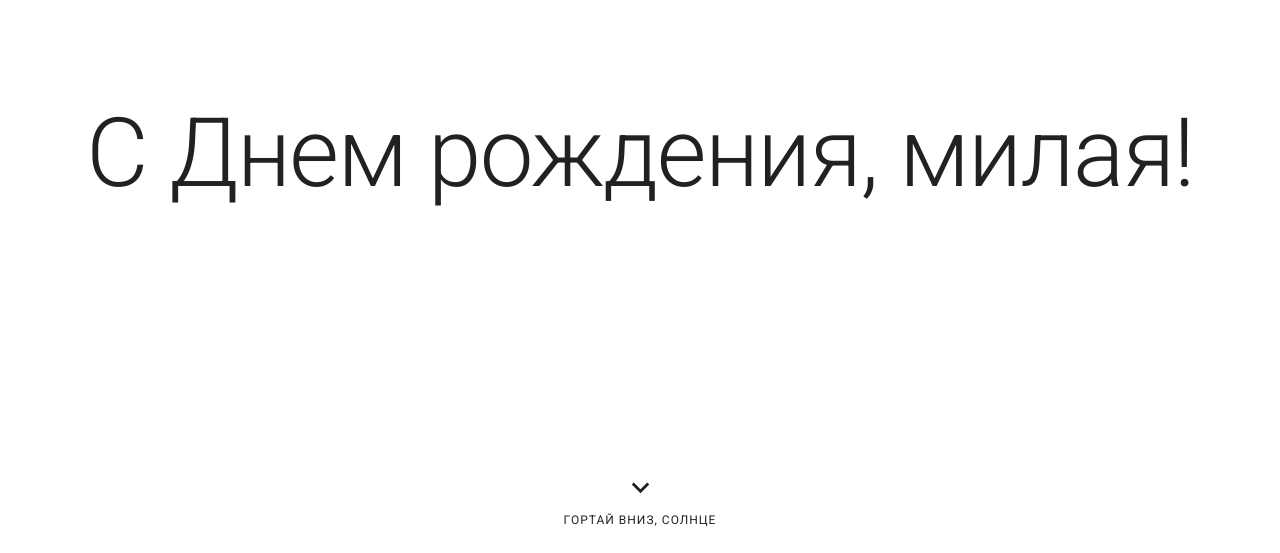
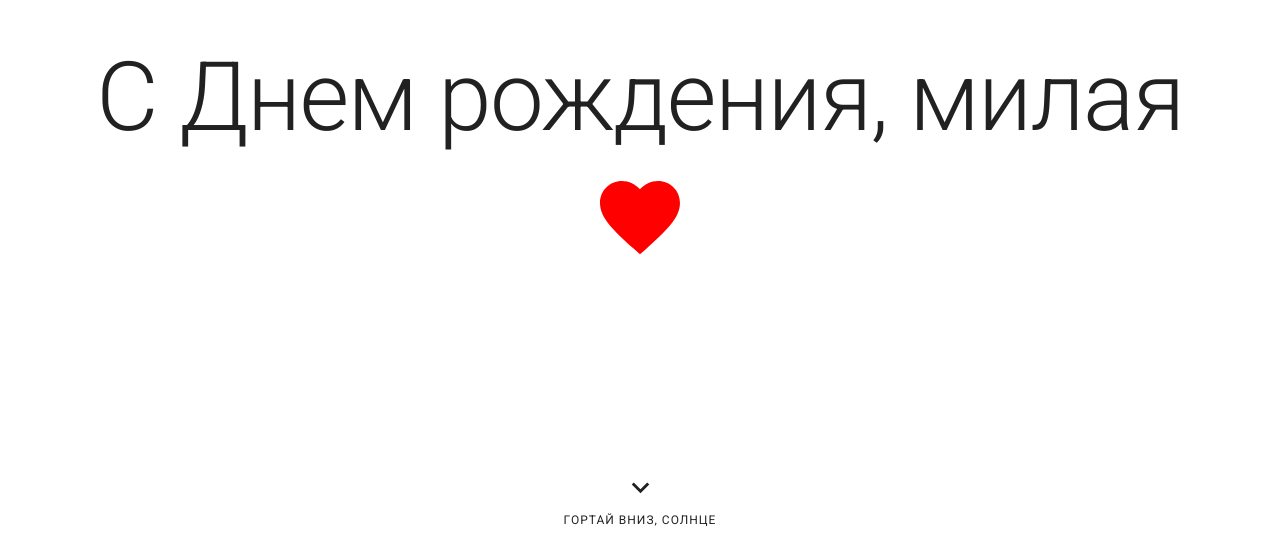
Before and after one commit to Disconaut/birthday-site, a React (Create React App) app: page / in a window 1280 px wide. Shown: the part 247-800 px from the top of the page. Built offline with nearby package versions, Linux system fonts and the light colour scheme.

Commit message:
Finished header

```diff
--- a/src/App.scss
+++ b/src/App.scss
@@ -0,0 +1,3 @@
+:root {
+    --app-height: 100%;
+ }
--- a/src/App.tsx
+++ b/src/App.tsx
@@ -1,4 +1,4 @@
-import React from 'react';
+import React, { useEffect } from 'react';
 import './App.scss';
 import Header from './components/Header';
 import Main from './components/Main';
@@ -8,8 +8,21 @@ import PleaseRotate from './components/PleaseRotate';
 
 const isOnlyForLandscape = false;
 
-function App() {
+const appHeight = () => {
+  const doc = document.documentElement;
+  doc.style.setProperty('--app-height', `${window.innerHeight}px`);
+};
+
+const App: React.FC = () =>{
   const isPortrait = useMediaQuery('(orientation: portrait)');
+
+  useEffect(() => {
+    window.addEventListener('resize', appHeight);
+    appHeight();
+    return () => {
+      window.removeEventListener('resize', appHeight);
+    }
+  });
 
   return (
     <>
@@ -20,6 +33,6 @@ function App() {
       </ParallaxProvider>
     </>
   );
-}
+};
 
 export default App;
--- a/src/components/Header.tsx
+++ b/src/components/Header.tsx
@@ -1,6 +1,7 @@
 import { Container, Typography } from '@mui/material';
 import Stack from '@mui/material/Stack';
 import ExpandMoreIcon from '@mui/icons-material/ExpandMore';
+import FavoriteIcon from '@mui/icons-material/Favorite';
 import React from 'react';
 
 import '../style/header.scss';
@@ -9,7 +10,7 @@ const Header: React.FC = () => {
     return (
         <Container className='bd-header'>
             <Stack className='greeting' justifyContent='center'>
-                <Typography variant='h1' textAlign='center'>С Днем рождения, милая!</Typography>
+                <Typography variant='h1' textAlign='center'>С Днем рождения, милая <FavoriteIcon className='heart' fontSize='inherit' /></Typography>
             </Stack>
             <Stack className='scroll-down' alignItems='center'>
                 <ExpandMoreIcon className='icon' fontSize='large' />
--- a/src/components/Main.tsx
+++ b/src/components/Main.tsx
@@ -12,7 +12,7 @@ type TProps = {
 }
 
 const imagesCountLandscape = 60;
-const imagesCountPortrait = 95;
+const imagesCountPortrait = 100;
 
 const randomizeImages = (images: string[], count: number) => {
     const repeatCount = Math.ceil(count / images.length);
--- a/src/style/header.scss
+++ b/src/style/header.scss
@@ -14,10 +14,15 @@
 
 .bd-header {
     height: 100vh;
+    height: var(--app-height);
     position: relative;
     .greeting {
         height: 100%;
         width: 100%;
+        .heart {
+            vertical-align: middle;
+            color: red;
+        }
     }
     .scroll-down {
         position: absolute;
```
